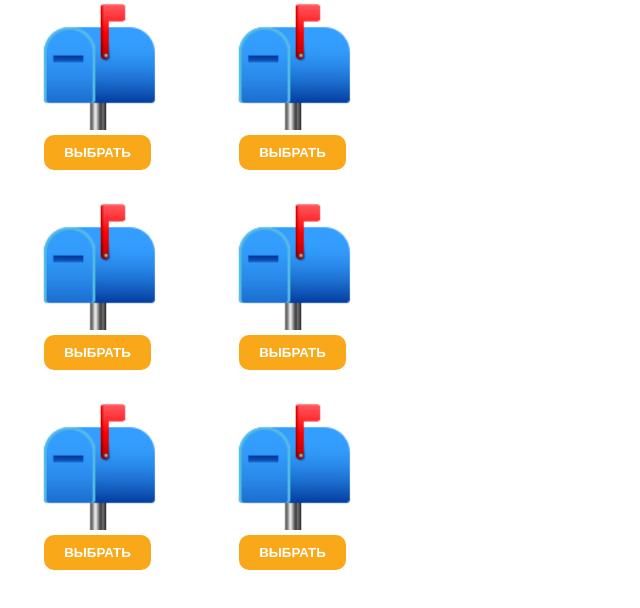
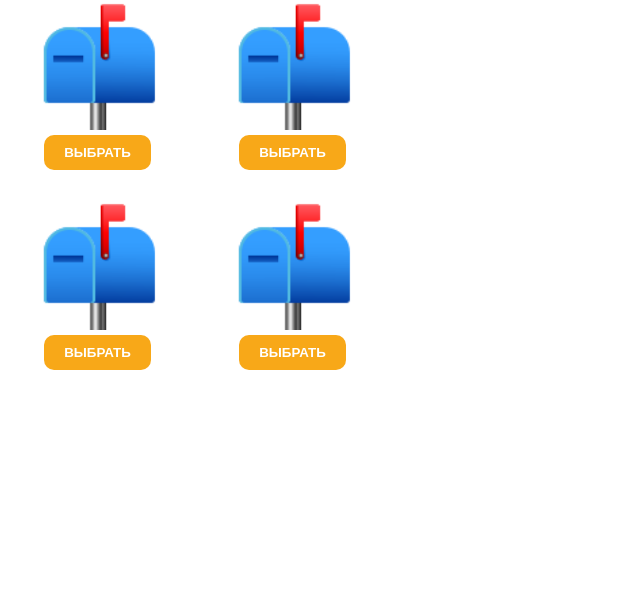
Before and after one commit to IT-Mikita/IT-Mikita.github.io, a plain HTML site: page index.html in a window 1280 px wide. Shown: the whole page, without its empty margins (0-640 px from the left). Drawn offline with Linux system fonts and the light colour scheme.

Commit message:
Update index.html

```diff
--- a/index.html
+++ b/index.html
@@ -11,28 +11,20 @@
     <div class="container">
         <div class="inner">
             <div class="item">
-                <img src="1.png" alt="Email sender" class="img">
+                <img src="1.png" class="img" id="img_1" onClick="chg(this.id)">
                 <button class="btn" id="btn1">Выбрать</button>
             </div>
             <div class="item">
-                <img src="1.png" alt="Burger" class="img">
+                <img src="1.png"  alt="Burger" class="img" id="img_2" onClick="chg(this.id)">
                 <button class="btn" id="btn2">Выбрать</button>
             </div>
             <div class="item">
-                <img src="1.png" alt="Burger" class="img">
+                <img src="1.png" alt="Burger" class="img" id="img_3" onClick="chg(this.id)">
                 <button class="btn" id="btn3">Выбрать</button>
             </div>
             <div class="item">
-                <img src="1.png" alt="Burger" class="img">
+                <img src="1.png" alt="Burger" class="img" id="img_4" onClick="chg(this.id)">
                 <button class="btn" id="btn4">Выбрать</button>
-            </div>
-            <div class="item">
-                <img src="1.png" alt="Burger" class="img">
-                <button class="btn" id="btn5">Выбрать</button>
-            </div>
-            <div class="item">
-                <img src="1.png" alt="Burger" class="img">
-                <button class="btn" id="btn6">Выбрать</button>
             </div>
         </div>
     </div>
```
